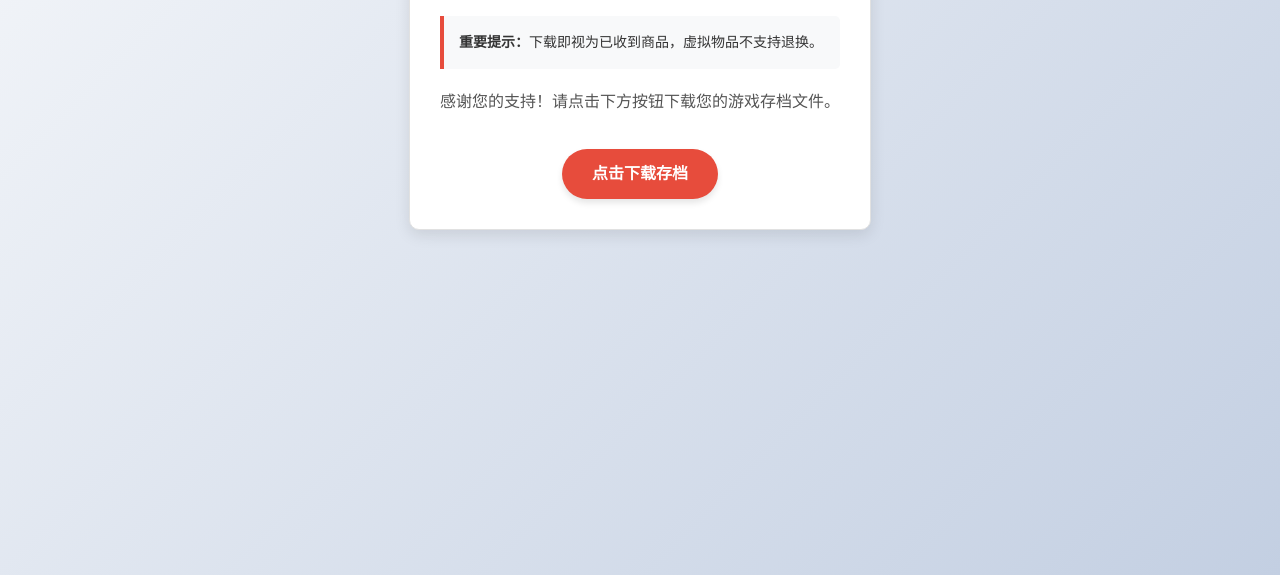
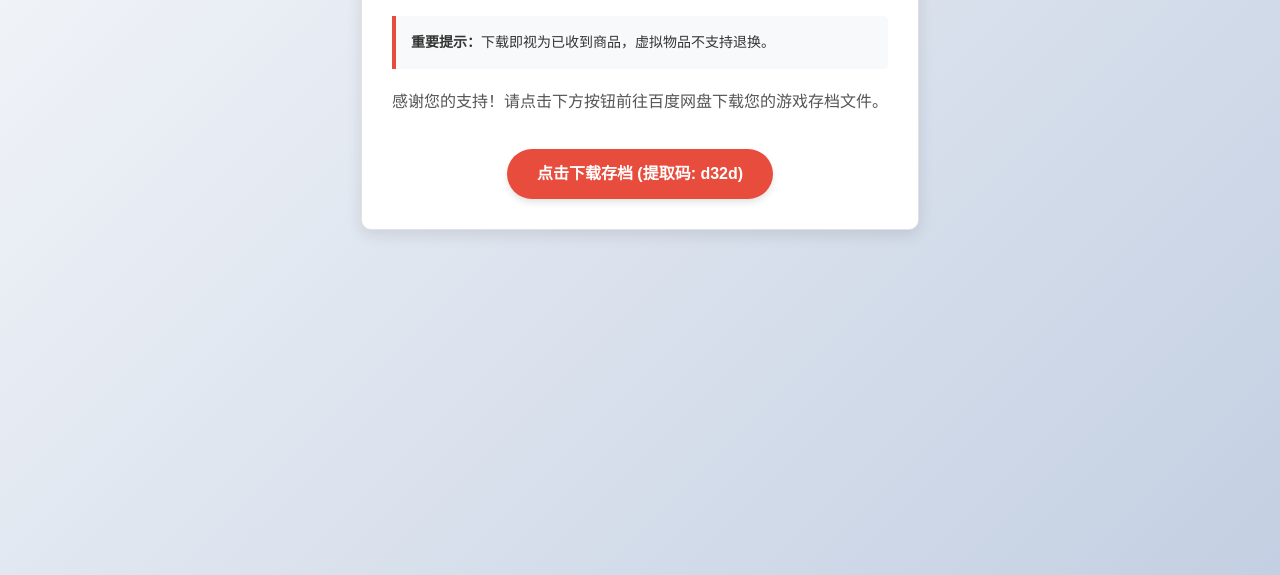
Before and after one commit to ZHQ666-ALT/-, a plain HTML site: page index.html in a window 1280 px wide. Shown: the part 225-800 px from the top of the page. Drawn offline with Linux system fonts and the light colour scheme.

Commit message:
index.html

```diff
--- a/index.html
+++ b/index.html
@@ -104,10 +104,11 @@
             <strong>重要提示：</strong>下载即视为已收到商品，虚拟物品不支持退换。
         </div>
 
-        <p>感谢您的支持！请点击下方按钮下载您的游戏存档文件。</p>
+        <p>感谢您的支持！请点击下方按钮前往百度网盘下载您的游戏存档文件。</p>
 
-        <a href="通过网盘分享的文件：黑神话成就解锁存档
-        链接: https://pan.baidu.com/s/1ciy4DUJB2BpaeRK4LM_bVw 提取码: d32d " download class="download-btn">点击下载存档</a>
+        <a href="https://pan.baidu.com/s/1ciy4DUJB2BpaeRK4LM_bVw"
+           target="_blank"
+           class="download-btn">
+           点击下载存档 (提取码: d32d)
+        </a>
     </div>
-</body>
-</html>
```
